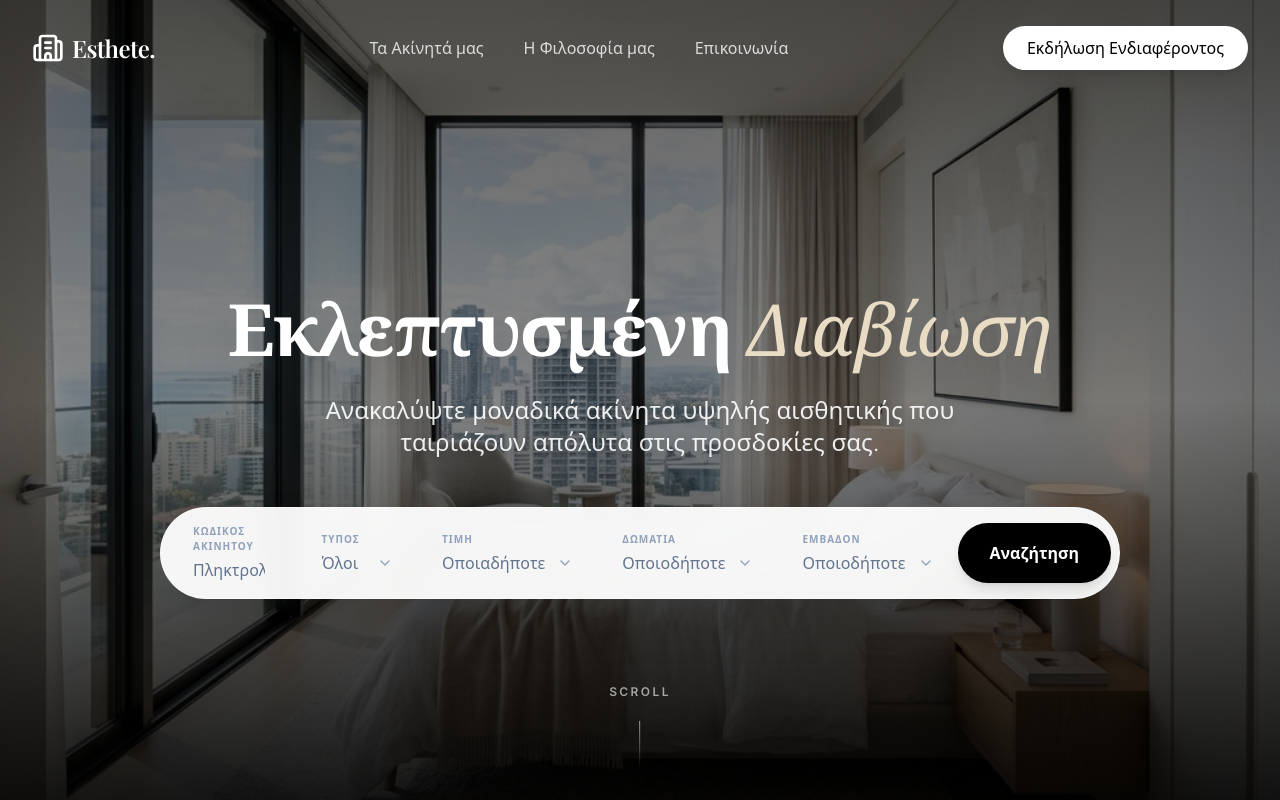
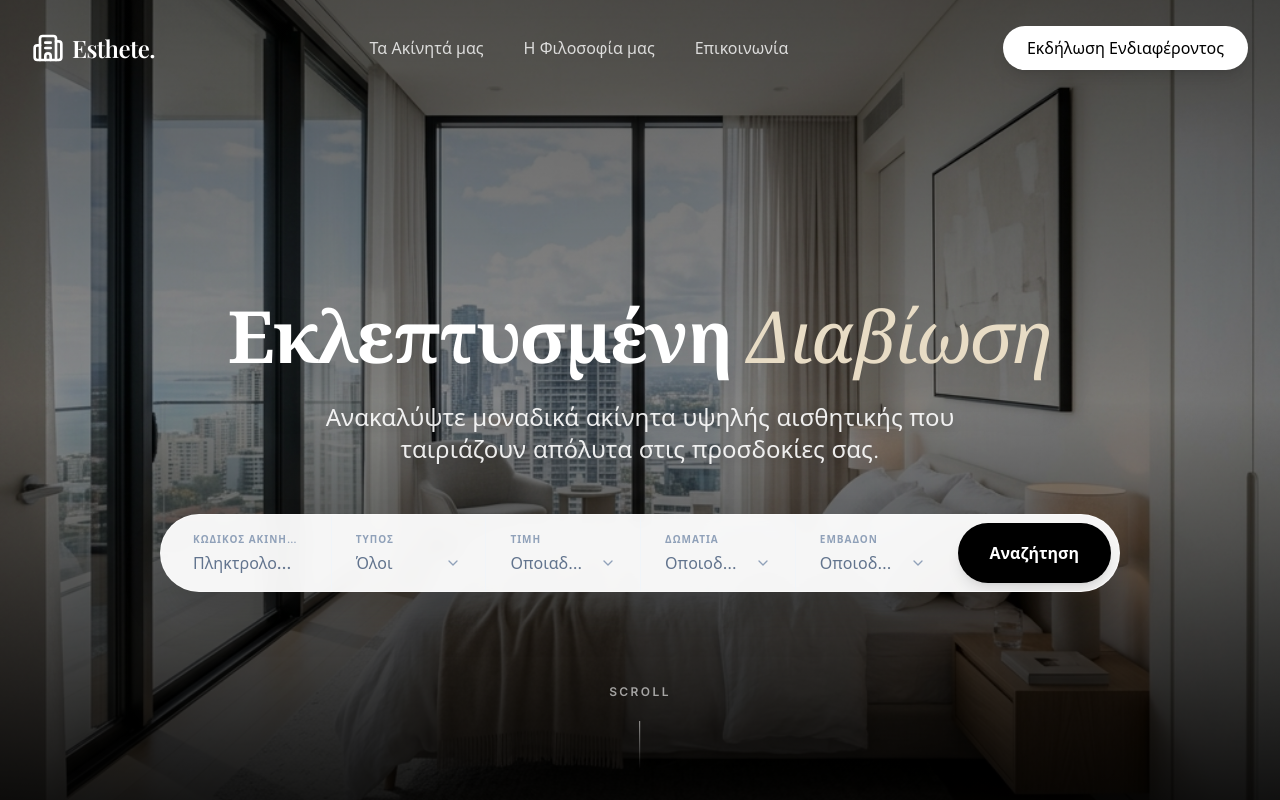
Before and after one commit to FotiosAp/Real_Estate_demo, a React (Vite) app: page / in a window 1280 px wide. Shown: the top 800 px of the page. Built offline with nearby package versions, Linux system fonts and the light colour scheme; a web font is replaced by a local one.

Commit message:
Last filter

```diff
--- a/src/pages/Home.jsx
+++ b/src/pages/Home.jsx
@@ -159,22 +159,23 @@ const Home = () => {
             transition={{ duration: 0.8, delay: 0.4, ease: [0.16, 1, 0.3, 1] }}
             className="hidden md:block w-full max-w-5xl mx-auto mt-12 relative z-20"
           >
-            <div className="flex flex-col md:flex-row items-center bg-white rounded-3xl md:rounded-full shadow-2xl border border-white/40 p-2 md:p-0 backdrop-blur-sm bg-white/95">
-               <div className="flex flex-col md:flex-row w-full divide-y md:divide-y-0 md:divide-x divide-slate-100 items-center">
+            <div className="flex flex-col md:flex-row items-center bg-white rounded-3xl md:rounded-full shadow-2xl border border-white/40 p-2 md:p-0 backdrop-blur-sm bg-white/95 overflow-hidden">
+               <div className="flex flex-col md:flex-row w-full divide-y md:divide-y-0 md:divide-x divide-slate-100 items-center min-w-0">
 
-                <div className="flex-1 w-full px-4 md:px-8 py-3 md:py-4 rounded-t-2xl md:rounded-none md:rounded-l-full hover:bg-slate-50 transition-colors duration-300">
-                  <label className="block text-[10px] font-bold tracking-widest uppercase text-slate-400 mb-1 text-left">ΚΩΔΙΚΟΣ ΑΚΙΝΗΤΟΥ</label>
+                <div className="flex-1 min-w-0 w-full px-4 md:px-3 lg:px-6 xl:px-8 py-3 md:py-3 lg:py-4 rounded-t-2xl md:rounded-none md:rounded-l-full hover:bg-slate-50 transition-colors duration-300">
+                  <label className="block text-[10px] md:text-[8px] lg:text-[10px] font-bold tracking-widest uppercase text-slate-400 mb-1 text-left truncate">ΚΩΔΙΚΟΣ ΑΚΙΝΗΤΟΥ</label>
                   <input
                     type="text"
                     placeholder="Πληκτρολογήστε..."
-                    className="w-full bg-transparent border-none outline-none text-slate-900 placeholder-slate-500 font-medium text-sm lg:text-base p-0"
+                    className="w-full bg-transparent border-none outline-none text-slate-900 placeholder-slate-500 font-medium text-sm md:text-xs lg:text-sm xl:text-base p-0 truncate"
                     value={searchTerm}
                     onChange={(e) => setSearchTerm(e.target.value)}
                   />
                 </div>
 
-                <div className="flex-1 w-full px-4 md:px-6 py-3 md:py-4 relative hover:bg-slate-50 transition-colors duration-300 text-left">
-                  <label className="block text-[10px] font-bold tracking-widest uppercase text-slate-400 mb-1">Τυπος</label>
+                <div className="flex-1 min-w-0 w-full px-4 md:px-3 lg:px-6 py-3 md:py-3 lg:py-4 relative hover:bg-slate-50 transition-colors duration-300 text-left">
+                  <label className="block text-[10px] md:text-[8px] lg:text-[10px] font-bold tracking-widest uppercase text-slate-400 mb-1 truncate">Τυπος</label>
+                  <div className="text-sm md:text-xs lg:text-sm xl:text-base">
                     <CustomSelect
                     value={filterType}
                     onChange={setFilterType}
@@ -189,9 +190,11 @@ const Home = () => {
                     ]}
                     />
                   </div>
+                </div>
 
-                <div className="flex-1 w-full px-4 md:px-6 py-3 md:py-4 relative hover:bg-slate-50 transition-colors duration-300 text-left">
-                  <label className="block text-[10px] font-bold tracking-widest uppercase text-slate-400 mb-1">Τιμη</label>
+                <div className="flex-1 min-w-0 w-full px-4 md:px-3 lg:px-6 py-3 md:py-3 lg:py-4 relative hover:bg-slate-50 transition-colors duration-300 text-left">
+                  <label className="block text-[10px] md:text-[8px] lg:text-[10px] font-bold tracking-widest uppercase text-slate-400 mb-1 truncate">Τιμη</label>
+                  <div className="text-sm md:text-xs lg:text-sm xl:text-base">
                     <CustomSelect
                     value={maxPrice}
                     onChange={setMaxPrice}
@@ -205,9 +208,11 @@ const Home = () => {
                     ]}
                     />
                   </div>
+                </div>
 
-                <div className="flex-1 w-full px-4 md:px-6 py-3 md:py-4 relative hover:bg-slate-50 transition-colors duration-300 text-left">
-                  <label className="block text-[10px] font-bold tracking-widest uppercase text-slate-400 mb-1">Δωματια</label>
+                <div className="flex-1 min-w-0 w-full px-4 md:px-3 lg:px-6 py-3 md:py-3 lg:py-4 relative hover:bg-slate-50 transition-colors duration-300 text-left">
+                  <label className="block text-[10px] md:text-[8px] lg:text-[10px] font-bold tracking-widest uppercase text-slate-400 mb-1 truncate">Δωματια</label>
+                  <div className="text-sm md:text-xs lg:text-sm xl:text-base">
                     <CustomSelect
                     value={minBedrooms}
                     onChange={setMinBedrooms}
@@ -220,9 +225,11 @@ const Home = () => {
                     ]}
                     />
                   </div>
+                </div>
 
-                <div className="flex-1 w-full px-4 md:px-6 py-3 md:py-4 relative hover:bg-slate-50 transition-colors duration-300 text-left">
-                  <label className="block text-[10px] font-bold tracking-widest uppercase text-slate-400 mb-1">Εμβαδον</label>
+                <div className="flex-1 min-w-0 w-full px-4 md:px-3 lg:px-6 py-3 md:py-3 lg:py-4 relative hover:bg-slate-50 transition-colors duration-300 text-left">
+                  <label className="block text-[10px] md:text-[8px] lg:text-[10px] font-bold tracking-widest uppercase text-slate-400 mb-1 truncate">Εμβαδον</label>
+                  <div className="text-sm md:text-xs lg:text-sm xl:text-base">
                     <CustomSelect
                     value={sqftRange}
                     onChange={setSqftRange}
@@ -237,11 +244,12 @@ const Home = () => {
                     />
                   </div>
                 </div>
+              </div>
 
-              <div className="w-full md:w-auto p-2 md:p-2 md:pl-0 flex justify-center md:justify-end shrink-0">
+              <div className="w-full md:w-auto p-2 md:p-1 lg:p-2 flex justify-center md:justify-end shrink-0">
                 <button
                   onClick={handleSearch}
-                  className="bg-black hover:bg-gold text-white hover:text-black font-semibold px-8 py-3 md:py-4 rounded-2xl md:rounded-full transition-all duration-300 w-full md:w-auto whitespace-nowrap md:h-[60px] flex items-center justify-center shadow-lg hover:shadow-xl"
+                  className="bg-black hover:bg-gold text-white hover:text-black font-semibold px-8 md:px-4 lg:px-6 xl:px-8 py-3 md:py-3 lg:py-4 rounded-2xl md:rounded-full transition-all duration-300 w-full md:w-auto whitespace-nowrap md:h-[48px] lg:h-[60px] flex items-center justify-center shadow-lg hover:shadow-xl text-sm md:text-xs lg:text-sm xl:text-base"
                 >
                   Αναζήτηση
                 </button>
```
Lines whose indentation alone changed are shown as unchanged.
